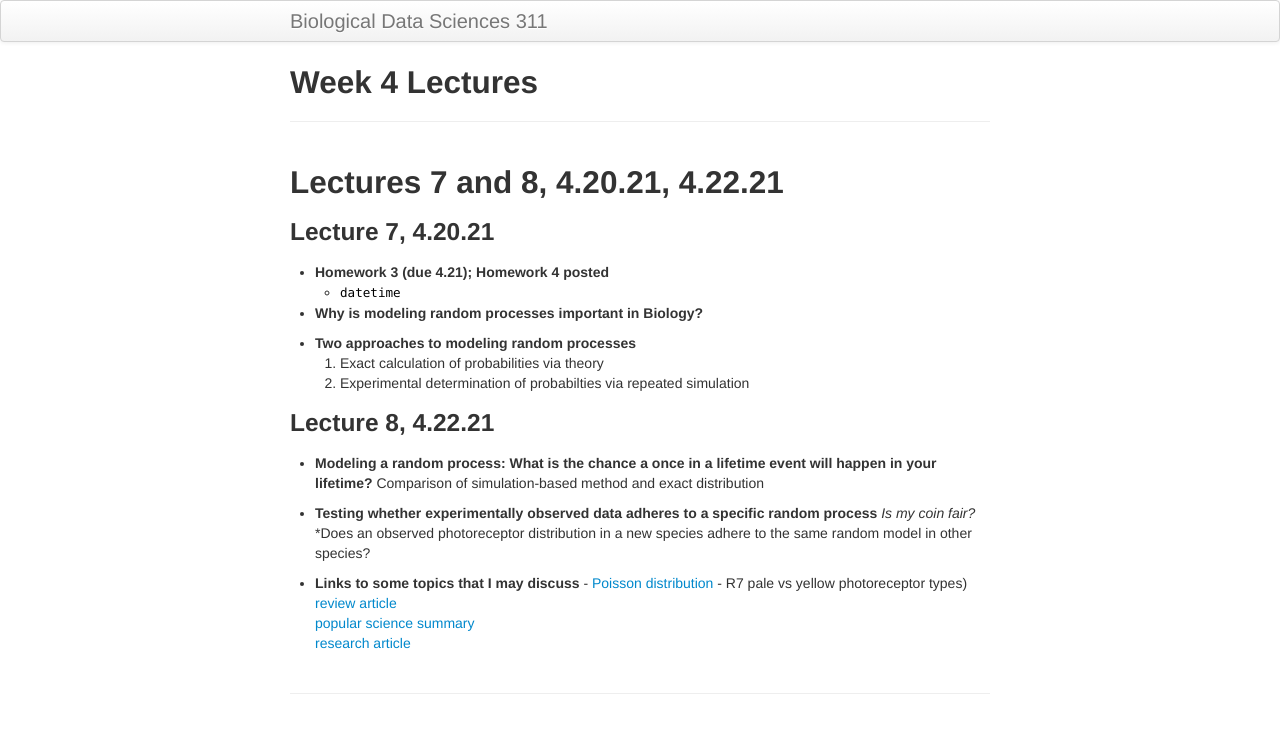
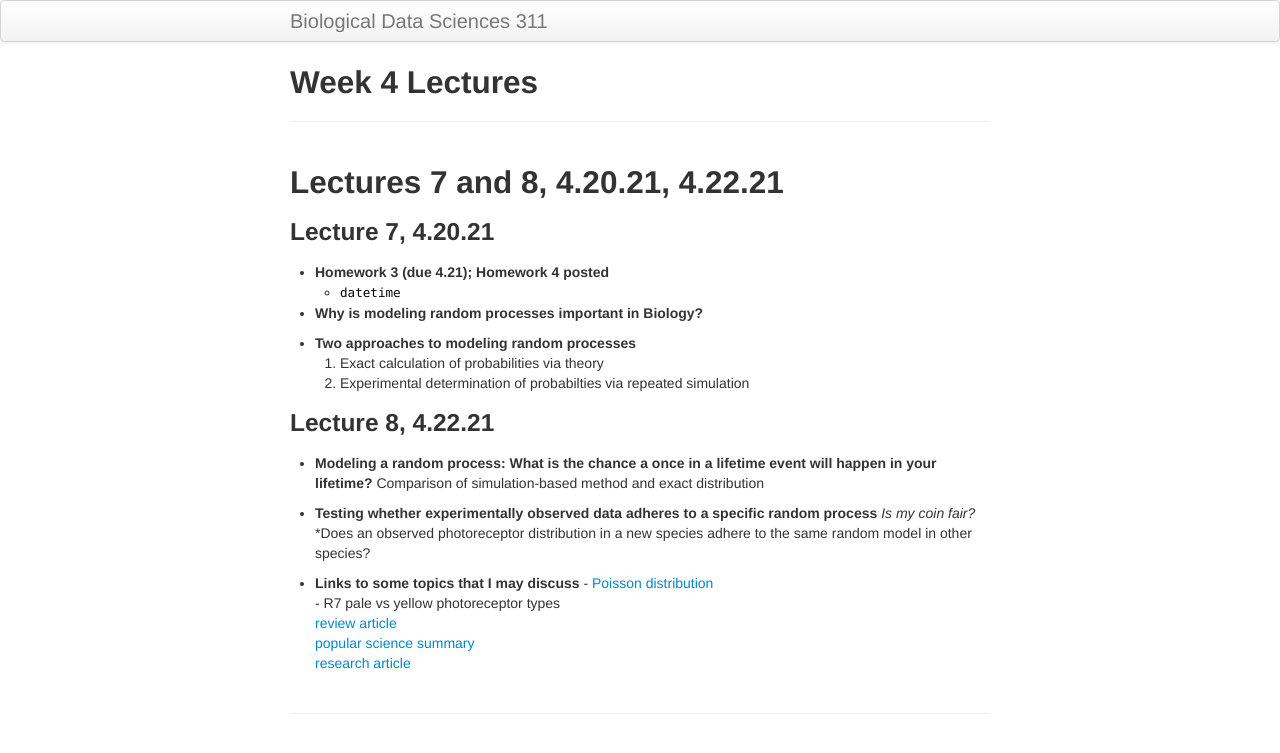
Before and after one commit to timothylwarren/bds311-sp21, a Jekyll site: the page built from lecture_notes/lec_wk04.md, in a window 1280 px wide. Shown: the top 753 px of the page. Built offline with Jekyll 4.4.1, drawn with Linux system fonts in a browser that asks for light colours.

Commit message:
Update lec_wk04.md

```diff
--- a/lecture_notes/lec_wk04.md
+++ b/lecture_notes/lec_wk04.md
@@ -30,8 +30,8 @@ title: Week 4 Lectures
     *Does an observed photoreceptor distribution in a new species adhere to the same random model in other species?
 
  - **Links to some topics that I may discuss**
-        - [Poisson distribution](https://en.wikipedia.org/wiki/Poisson_distribution)
-        - R7 pale vs yellow photoreceptor types)<br>
+        - [Poisson distribution](https://en.wikipedia.org/wiki/Poisson_distribution)<br>
+        - R7 pale vs yellow photoreceptor types<br>
             [review article](https://www.sciencedirect.com/science/article/pii/S0960982205013151)<br>
             [popular science summary](https://www.sciencedaily.com/releases/2006/03/060312205905.htm)<br>
             [research article](https://www.nature.com/articles/nature04615)
```
